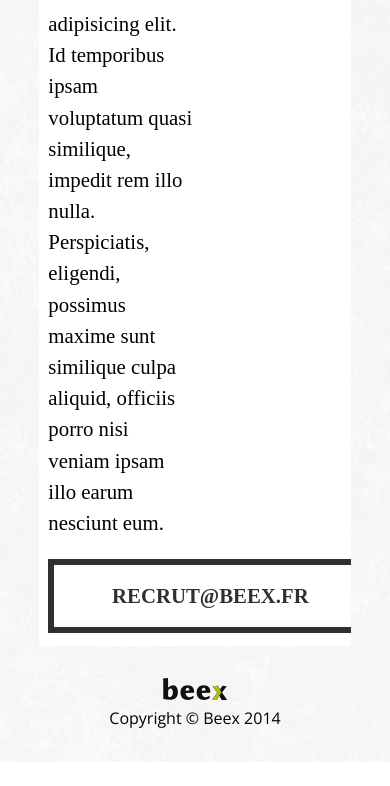
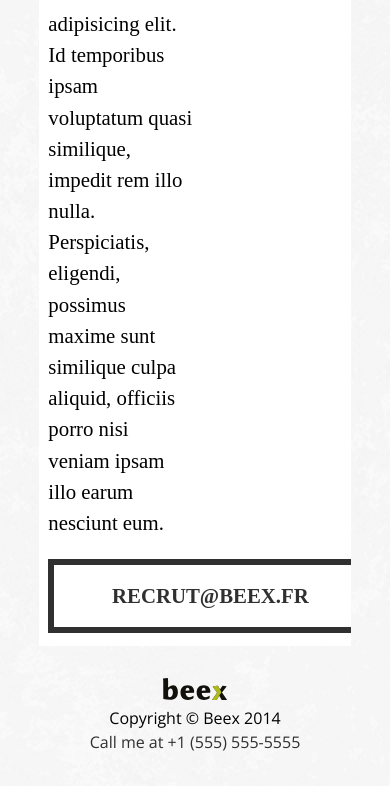
Before and after one commit to beexfr/beex.fr, a plain HTML site: page index.html in a window 390 px wide. Shown: the part 2602-3388 px from the top of the page. Before the commit the page ends 3364 px from the top, so only its background shows below. Drawn offline with nearby package versions, Linux system fonts and the light colour scheme; a web font is replaced by a local one.

Commit message:
Test Phone Number

```diff
--- a/index.html
+++ b/index.html
@@ -89,6 +89,7 @@
         <div class="l-footer">
             <img src="src/img/logo.svg" alt="Logo_Beex">
             <p class="copyrights">Copyright © Beex <span id="year"></span></p>
+            <a href="tel:+15555555555">Call me at +1 (555) 555-5555</a>
         </div>
 
 
```
